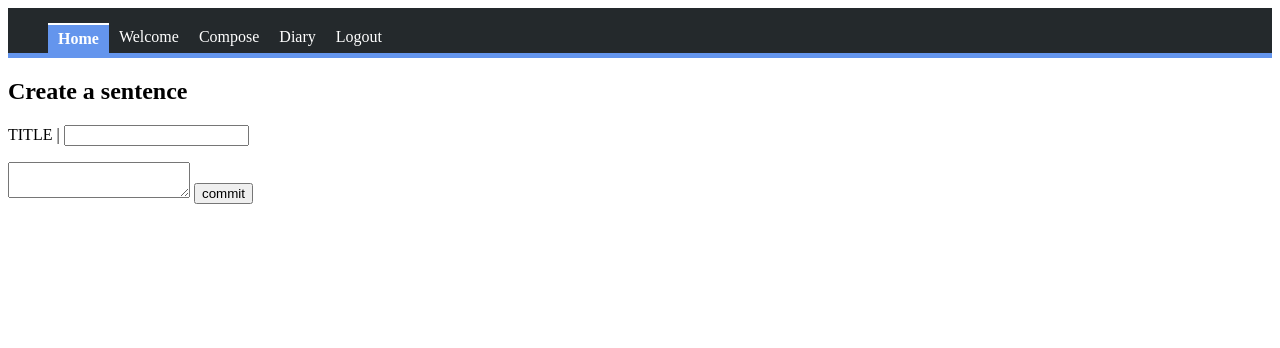
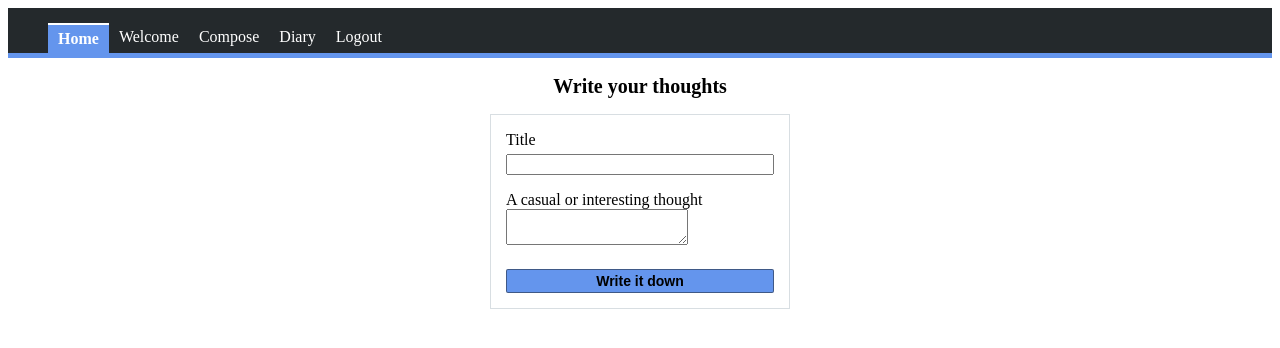
Before and after one commit to dagolinuxoid/flask_intro_app, a Flask app: page /compose in a window 1280 px wide. Shown: the top 348 px of the page. Run offline with Flask 2, Linux system fonts and the light colour scheme; the visitor is signed in with stand-in values (Sample User, id 1); some libraries are stand-ins or nearby versions.

Commit message:
style compose template

```diff
--- a/templates/compose.html
+++ b/templates/compose.html
@@ -1,9 +1,15 @@
 {% extends "template.html" %}
 {% block content %}
-    <h2>Create a sentence</h2>
-    <form action="" method='post'>
-      <p>TITLE | <input type="text" name="title"></p>
-      <textarea name="post"></textarea>
-      <input type="submit" value="commit">
+    <form class="form" action="{{ url_for('compose') }}" method='post'>
+      <h2 class="form__header">Write your thoughts</h2>
+      <div class="form__body">
+          <p>
+            <label class="form__label" for="post-title">Title</label>
+            <input class="form__input"  type="text" name="title" id="post-title">
+          </p>
+          <label for="thought">A casual or interesting thought</label>
+          <textarea class="form__area"  id="thought" name="post"></textarea>
+          <input  class="form__submit" type="submit" value="Write it down">
+        </div>
     </form>
 {% endblock %}
```
